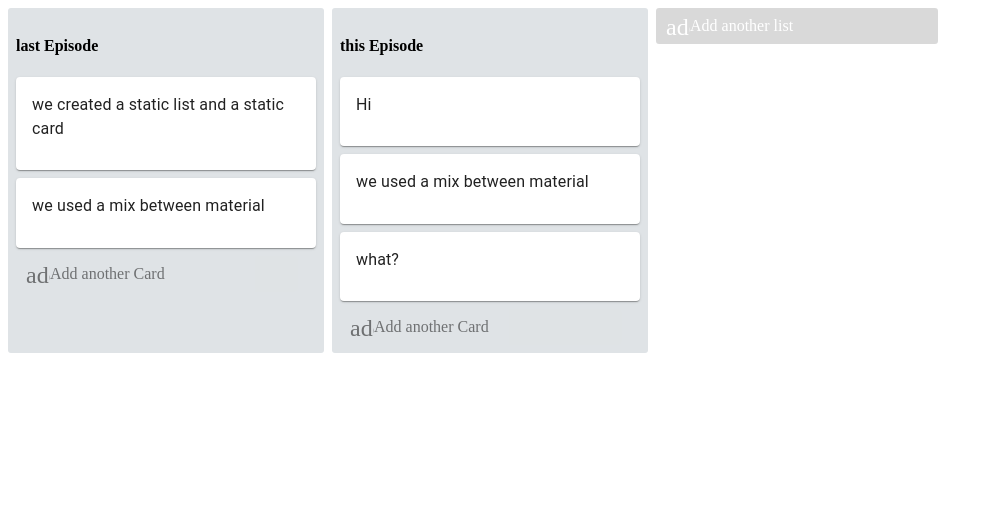
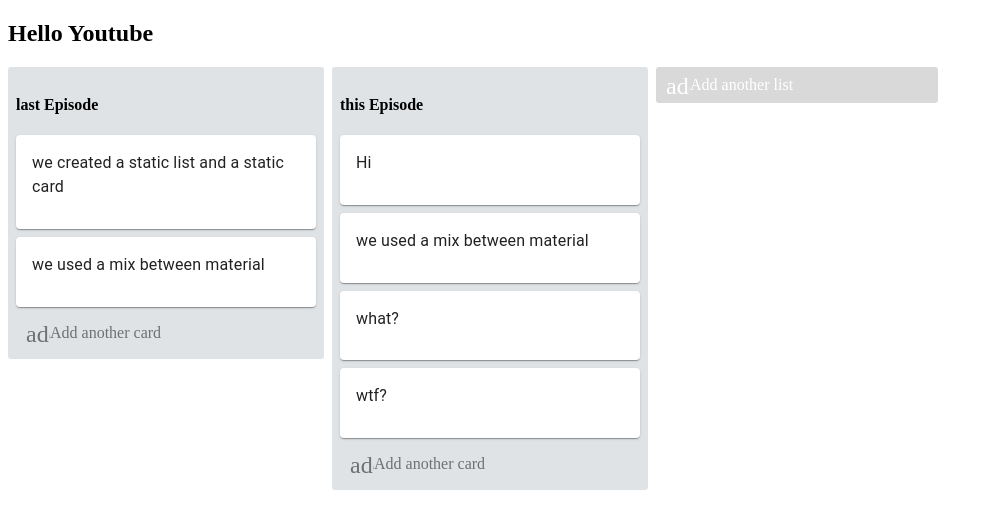
Before and after one commit to Milkey-way/cody_web, a React (Create React App) app: page / in a window 1280 px wide. Shown: the top 528 px of the page, without its empty margins (0-993 px from the left). Built offline with nearby package versions, Linux system fonts and the light colour scheme; the HTML template or start-up script is replaced by a standard one.

Commit message:
추가오류 고침

```diff
--- a/src/components/App.js
+++ b/src/components/App.js
@@ -1,21 +1,38 @@
 import TrelloList from './trelloList';
 import {connect} from 'react-redux';
 import TrelloActionButton from './trelloActionButton';
+import { DragDropContext } from 'react-beautiful-dnd'
+import React, { Component } from 'react'
 
-function App({lists}) {
+class App extends Component {
+
+  onDragEnd = () => { //드래그 끝나면 할일
+  }
+
+  render(){
+    const { lists } = this.props;
     return (
-    <div className="App">
+      <DragDropContext onDragEnd={this.onDragEnd}>
+      <div>
+        <h2>Hello Youtube</h2>
         <div style={styles.listsContainer}>
-      {lists.map(({title, cards} , id) => (
-        <TrelloList listID={id} key={id} title={title} cards={cards}/>
+          {lists.map(list => (
+            <TrelloList
+              listID={list.id}
+              key={list.id}
+              title={list.title}
+              cards={list.cards}
+            />
           ))}
-
-      {/* 추가버튼 영역 */}
-      <TrelloActionButton list={lists}/>
+          <TrelloActionButton list />
         </div>
         </div>
+        </DragDropContext>
     );
           }
+  }
+
+
 const styles = {
   listsContainer: {
     display: 'flex',
--- a/src/components/TrelloCard.js
+++ b/src/components/TrelloCard.js
@@ -2,15 +2,25 @@ import React from 'react';
 import Card from '@material-ui/core/Card';
 import Typography from '@material-ui/core/Typography';
 import CardContent from '@material-ui/core/CardContent';
+import {Draggable} from 'react-beautiful-dnd'
 
-const TrelloCard = ({key,text}) => {
+const TrelloCard = ({ text, id, index }) => {
     return(
-       //하얀 리스트 카드
-        <Card style={styles.cardContainer}>
+      <Draggable draggableId={String(id)} index={index}>
+      {provided => (
+        <div
+          ref={provided.innerRef}
+          {...provided.draggableProps}
+          {...provided.dragHandleProps}
+        >
+          <Card style={styles.cardContainer}>
             <CardContent>
-                <Typography gutterBottom>{text}</Typography>
+              <Typography gutterBottom>{text}</Typography>
             </CardContent>
-        </Card>
+          </Card>
+        </div>
+      )}
+    </Draggable>
     )
 }
 const styles = {
--- a/src/components/trelloActionButton.js
+++ b/src/components/trelloActionButton.js
@@ -1,89 +1,152 @@
-import React, { useState } from 'react'
-import Icon from '@material-ui/core/Icon'
-import Textarea from 'react-textarea-autosize'
-import Card from '@material-ui/core/Card';
-import Button from '@material-ui/core/Button';
-import { addList, addCard } from '../action';
-import { useDispatch } from 'react-redux';
+import React from "react";
+import Icon from "@material-ui/core/Icon";
+import Textarea from "react-textarea-autosize";
+import Card from "@material-ui/core/Card";
+import Button from "@material-ui/core/Button";
+import { connect } from "react-redux";
+import { addList, addCard } from "../action";
 
-const TrelloActionButton = ({ list, listID }) => {
-    const [state, setState] = useState(false)
-    const [text, setText] = useState('')
-    const dispatch = useDispatch()
+class TrelloActionButton extends React.Component {
+  state = {
+    formOpen: false,
+    text: ""
+  };
 
+  openForm = () => {
+    this.setState({
+      formOpen: true
+    });
+  };
 
-    const renderForm = () =>{
-        const Placeholder = list ? "Enter list title..." : "Enter a title for this card..."
-        const buttonTitle = list ? "Add List" : "Add Card"
+  closeForm = e => {
+    this.setState({
+      formOpen: false
+    });
+  };
 
-        const handleInputChange = ({target}) => {
-            setText(target.value)
+  handleInputChange = e => {
+    this.setState({
+      text: e.target.value
+    });
+  };
+
+  handleAddList = () => {
+    const { dispatch } = this.props;
+    const { text } = this.state;
+
+    if (text) {
+      this.setState({
+        text: ""
+      });
+      dispatch(addList(text));
     }
 
-        const handleAddList = () => {
-            if (text) {
-                dispatch(addList(text));
-                setText("");
-            }
     return;
   };
 
-        const handleAddCard = () => {
+  handleAddCard = () => {
+    const { dispatch, listID } = this.props;
+    const { text } = this.state;
+
     if (text) {
+      this.setState({
+        text: ""
+      });
       dispatch(addCard(listID, text));
-                setText("");
     }
-            return;
   };
-        return(
-            <div>
-                <Card style={{overflow:"visible", minHeight:80, minWidth:272, padding:"6px 8px 2px"}}>
-                    <Textarea value={text} onChange={handleInputChange} autoFocus onBlur={()=>{setState(false)}} style={{ resize:"none", overflow:"hidden", outline:"none", border:"none", width:"100%" }} />
-                </Card>
-                <div style={styles.formButtonGroup}>
-                    <Button onMouseDown={list ? handleAddList : handleAddCard} variant="contained" style={{color:"white", backgroundColor:"#5aac44"}}>{buttonTitle}</Button>
-                    <Icon style={{marginLeft:8, cursor:"pointer"}}>close</Icon>
-                </div>
-            </div>
-        )
-    }
 
-const renderAddbutton = () => {
-    const buttonText = list ? 'Add another list' : 'Add another Card';
-    const buttonTextOpacity = list ? 1 : 0.5
-    const buttonTextColor = list ? "white" : "inherit"
-    const buttonTextBackgroud = list ? "rgba(0,0,0,.15)" : "inherit"
+  renderAddButton = () => {
+    const { list } = this.props;
 
-    return(
-<div onClick={() => {setState(true)}} style={{
+    const buttonText = list ? "Add another list" : "Add another card";
+    const buttonTextOpacity = list ? 1 : 0.5;
+    const buttonTextColor = list ? "white" : "inherit";
+    const buttonTextBackground = list ? "rgba(0,0,0,.15)" : "inherit";
+
+    return (
+      <div
+        onClick={this.openForm}
+        style={{
           ...styles.openFormButtonGroup,
-    opacity:buttonTextOpacity,
-    color:buttonTextColor,
-    backgroundColor:buttonTextBackgroud}}>
+          opacity: buttonTextOpacity,
+          color: buttonTextColor,
+          backgroundColor: buttonTextBackground
+        }}
+      >
         <Icon>add</Icon>
         <p>{buttonText}</p>
       </div>
+    );
+  };
 
-    )
+  renderForm = () => {
+    const { list } = this.props;
+
+    const placeholder = list
+      ? "Enter list title..."
+      : "Enter a title for this card...";
+
+    const buttonTitle = list ? "Add List" : "Add Card";
+
+    return (
+      <div>
+        <Card
+          style={{
+            minHeight: 85,
+            minWidth: 272,
+            padding: "6px 8px 2px"
+          }}
+        >
+          <Textarea
+            placeholder={placeholder}
+            autoFocus
+            onBlur={this.closeForm}
+            value={this.state.text}
+            onChange={this.handleInputChange}
+            style={{
+              resize: "none",
+              width: "100%",
+              overflow: "hidden",
+              outline: "none",
+              border: "none"
+            }}
+          />
+        </Card>
+        <div style={styles.formButtonGroup}>
+          <Button
+           onMouseDown={list ? this.handleAddList : this.handleAddCard}
+            variant="contained"
+            style={{ color: "white", backgroundColor: "#5aac44" }}
+          >
+            {buttonTitle}{" "}
+          </Button>
+          <Icon style={{ marginLeft: 8, cursor: "pointer" }}>close</Icon>
+        </div>
+      </div>
+    );
+  };
+
+  render() {
+    return this.state.formOpen ? this.renderForm() : this.renderAddButton();
   }
-return( state ? renderForm() : renderAddbutton() )
 }
 
 const styles = {
-     openFormButtonGroup:{
-         display:"flex",
-         alignItems:"center",
-         cursor:"pointer",
-         borderRadius:3,
-         height:36,
-         width:272,
-         paddingLeft:10
+  openFormButtonGroup: {
+    display: "flex",
+    alignItems: "center",
+    cursor: "pointer",
+    borderRadius: 3,
+    height: 36,
+    width: 272,
+    paddingLeft: 10
   },
-        formButtonGroup:{
-            marginTop:8, display:"flex",
-            alignItems:"center"
+  formButtonGroup: {
+    marginTop: 8,
+    display: "flex",
+    alignItems: "center"
   }
+};
 
-    }
-
-export default TrelloActionButton;
+export default connect()(TrelloActionButton);
--- a/src/components/trelloList.js
+++ b/src/components/trelloList.js
@@ -1,27 +1,41 @@
 import React from 'react';
 import TrelloCard from './TrelloCard';
 import TrelloActionButton from './trelloActionButton';
+import { Droppable } from 'react-beautiful-dnd'
+
 const TrelloList = ({listID,title, cards}) => {
     return (
-        //회색 카드 영역
-        <div style={style.container}>
-        <h4>{title}</h4>
+        <Droppable droppableId={String(listID)}>
+      {provided => (
+        <div
+          {...provided.droppableProps}
+          ref={provided.innerRef}
+          style={styles.container}
+        >
+          <h4>{title}</h4>
+          {cards.map((card, index) => (
+            <TrelloCard
+              key={card.id}
+              index={index}
+              text={card.text}
+              id={card.id}
+            />
+          ))}
+          <TrelloActionButton listID={listID} />
+          {provided.placeholder}
+        </div>
+      )}
+    </Droppable>
 
-        {cards.map(({text}, id) => (
-            <TrelloCard key={id} text={text}/>
-        ))}
-
-        {/* 추가버튼 영역 */}
-        <TrelloActionButton listID={listID} />
-    </div>
     );
-};
-const style = {
+}
+const styles = {
     container: {
         backgroundColor: '#dfe3e6',
         borderRadius: 3,
         width: 300,
         padding: 8,
+        height: "100%",
         marginRight: 8
     }
     };
--- a/src/reducers/listsReducers.js
+++ b/src/reducers/listsReducers.js
@@ -1,20 +1,23 @@
 import { CONSTANTS } from "../action";
 
 let listID = 2; //추후에 서버통신으로 DB안에서 마지막 listID를 가져와야한다
-let cardID = 4; //추후에 서버통신으로 DB안에서 마지막 cardID를 가져와야한다
+let cardID = 6; //추후에 서버통신으로 DB안에서 마지막 cardID를 가져와야한다
 
 const initialState = [
-    { title: 'last Episode',
-    id: 0, cards: [ { id: 0, text: 'we created a static list and a static card' },
-    { id: 1, text: 'we used a mix between material' }
+    { title: "last Episode",
+    id: `list-${0}`,
+    cards: [
+    { id: `card-${0}`, text: "we created a static list and a static card" },
+    { id: `card-${1}`, text: "we used a mix between material" }
 ]
 },
-{ title: 'this Episode',
-id: 1, cards:
-[
-    { id: 0, text: 'Hi' },
-    { id: 1, text: 'we used a mix between material' },
-    { id: 2, text: 'what?' }
+{ title: "this Episode",
+id: `list-${1}`,
+cards: [
+    { id: `card-${2}`, text: "Hi" },
+    { id: `card-${3}`, text: "we used a mix between material" },
+    { id: `card-${4}`, text: "what?" } ,
+    { id: `card-${5}`, text: "wtf?" }
 ]
 }
 ];
@@ -25,7 +28,7 @@ const listsReducer = (state = initialState, action) =>
             const newList = {
                 title:action.payload,
                 cards: [],
-                id: listID
+                id: `list-${listID}`
             };
         listID += 1
         return [...state, newList];
@@ -33,7 +36,7 @@ const listsReducer = (state = initialState, action) =>
         case CONSTANTS.ADD_CARD:
         const newCard = {
             text: action.payload.text,
-            id: cardID,
+            id: `card-${cardID}`,
         }
         cardID += 1
         const newState = state.map(list => {
```
Lines whose indentation alone changed are shown as unchanged.
